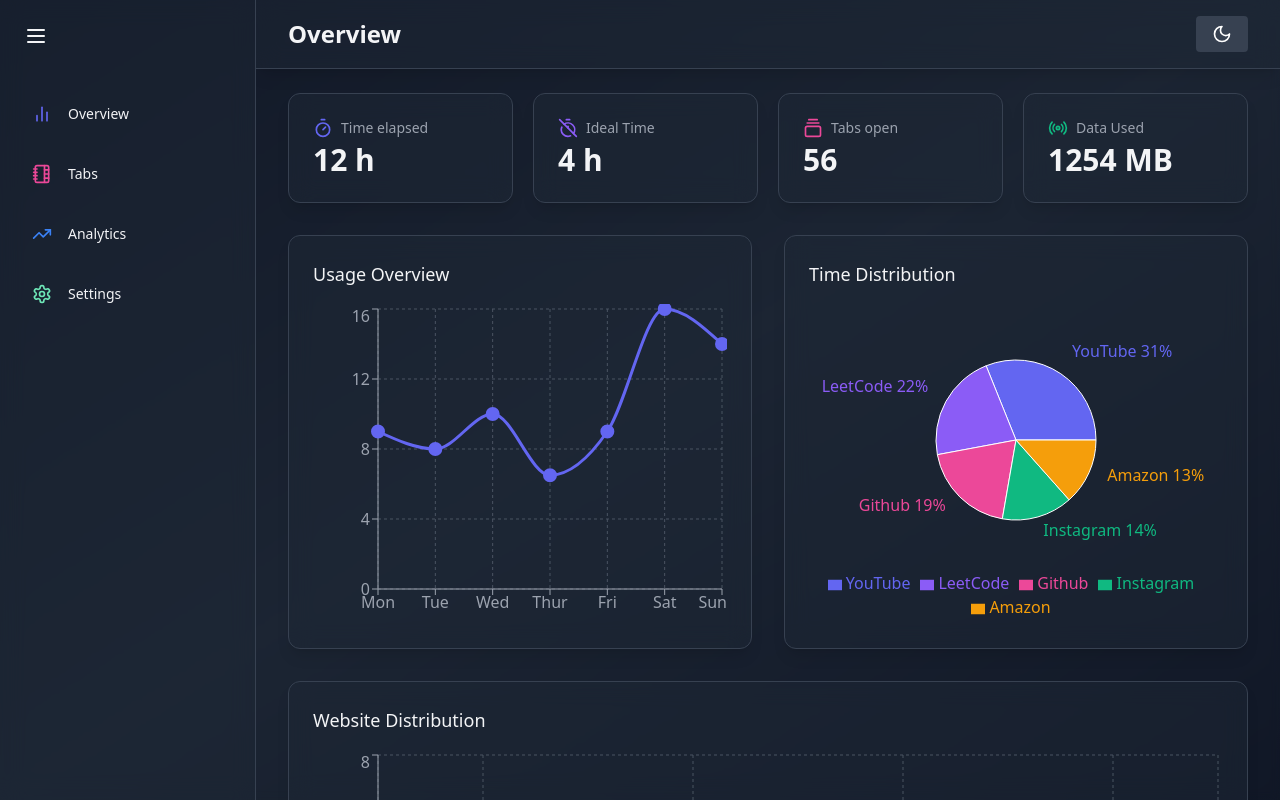
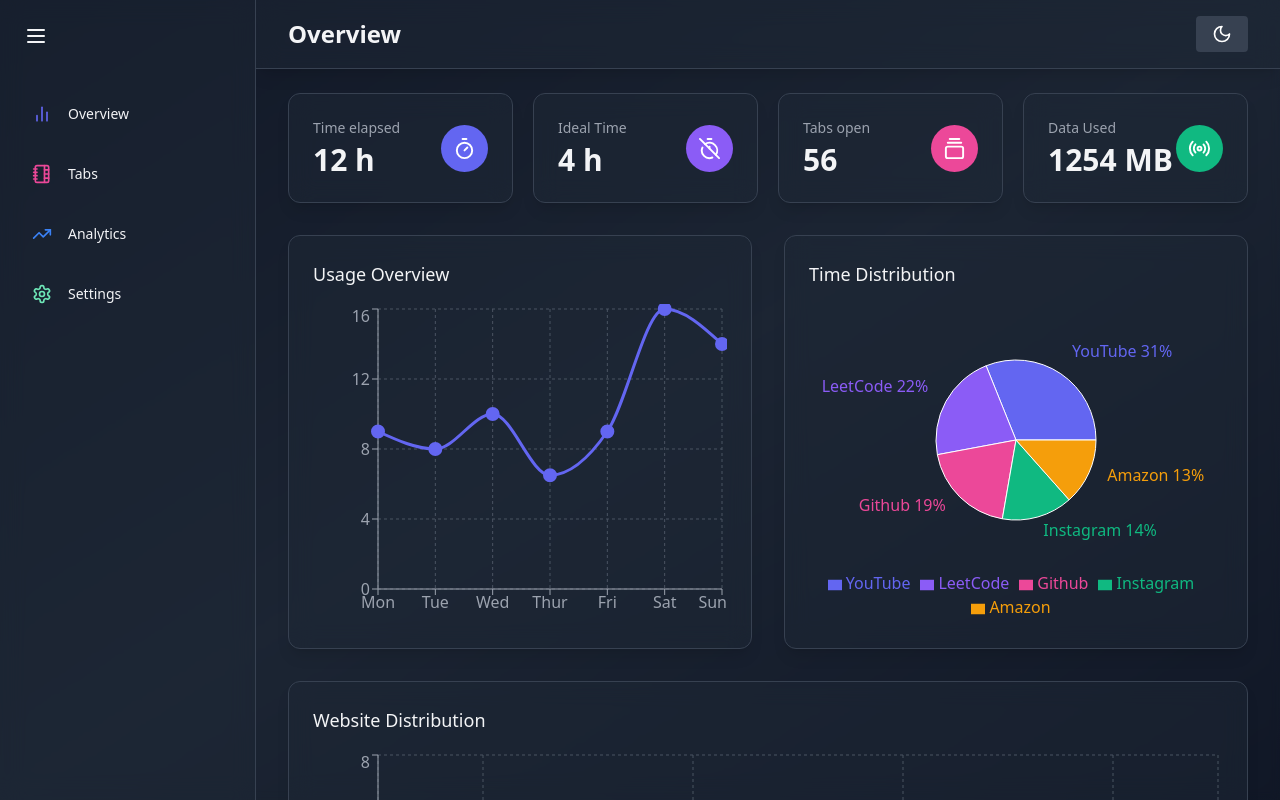
Before and after one commit to timelygator/TimelyGator, a React (Vite) app in the folder web-ui/: page / in a window 1280 px wide. Built offline with nearby package versions, Linux system fonts and the light colour scheme.

Commit message:
feat: enhance StatCard component with animation and data-cy attributes for testing

```diff
--- a/web-ui/src/components/common/StatCard.jsx
+++ b/web-ui/src/components/common/StatCard.jsx
@@ -1,19 +1,26 @@
-import { motion } from "framer-motion";
+import React from 'react';
+import { motion } from 'framer-motion';
 
 const StatCard = ({ name, icon: Icon, value, color }) => {
     return (
         <motion.div
-			className='bg-gray-800 bg-opacity-50 backdrop-blur-md overflow-hidden shadow-lg rounded-xl border border-gray-700'
-			whileHover={{ y: -5, boxShadow: "0 25px 50px -12px rgba(0, 0, 0, 0.5)" }}
+            className='bg-gray-800 bg-opacity-50 backdrop-blur-md shadow-lg rounded-xl p-6 border border-gray-700'
+            initial={{ opacity: 0, y: 20 }}
+            animate={{ opacity: 1, y: 0 }}
+            transition={{ duration: 1 }}
+            data-cy={`stat-card-${name.toLowerCase().replace(/\s+/g, '-')}`}
         >
-			<div className='px-4 py-5 sm:p-6'>
-				<span className='flex items-center text-sm font-medium text-gray-400'>
-					<Icon size={20} className='mr-2' style={{ color }} />
-					{name}
-				</span>
+            <div className='flex items-center justify-between'>
+                <div>
+                    <h3 className='text-sm font-medium text-gray-400'>{name}</h3>
                     <p className='mt-1 text-3xl font-semibold text-gray-100'>{value}</p>
+                </div>
+                <div className='p-3 rounded-full' style={{ backgroundColor: color }}>
+                    <Icon size={23} className='text-white' /> {/* Set the size prop to 32 */}
+                </div>
             </div>
         </motion.div>
     );
 };
+
 export default StatCard;
```
Also changed, not shown: 1 other file (tests, documents, lock files or other folders). Lines whose indentation alone changed are shown as unchanged.
